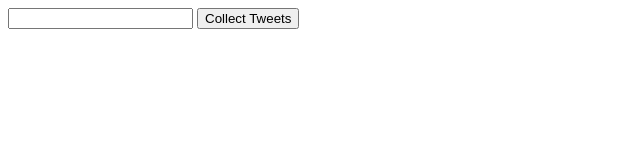
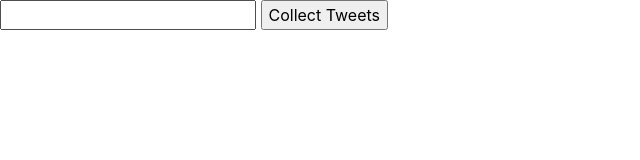
Before and after one commit to cjwillia/TweetTally, a website: page public/index.html in a window 1280 px wide. Shown: the whole page, without its empty margins (0-640 px from the left). Drawn offline with nearby package versions, Linux system fonts and the light colour scheme.

Commit message:
add bootstrap to index

```diff
--- a/public/index.html
+++ b/public/index.html
@@ -1,5 +1,5 @@
 <head>
-	<link rel="stylesheet" type="text/css" href="/style/main.css">
+	<link rel="stylesheet" type="text/css" href="/bootstrap/css/bootstrap.min.css">
 </head>
 
 <body>
```
